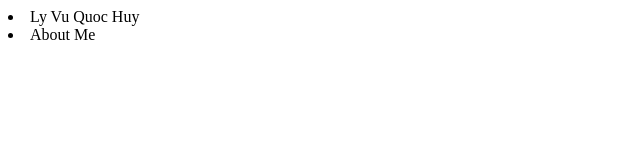
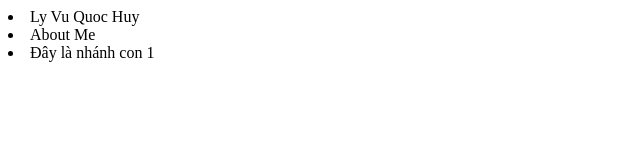
Before and after one commit to lyvuquoc112/WED101c, a plain HTML site: page index.html in a window 1280 px wide. Shown: the whole page, without its empty margins (0-640 px from the left). Drawn offline with Linux system fonts and the light colour scheme.

Commit message:
Update branch con1

```diff
--- a/index.html
+++ b/index.html
@@ -6,6 +6,7 @@
     <title>Hello.vn</title>
     <li> Ly Vu Quoc Huy</li>
     <li> About Me</li>
+    <li>Đây là nhánh con 1</li>
 </head>
 <body>
 
```
